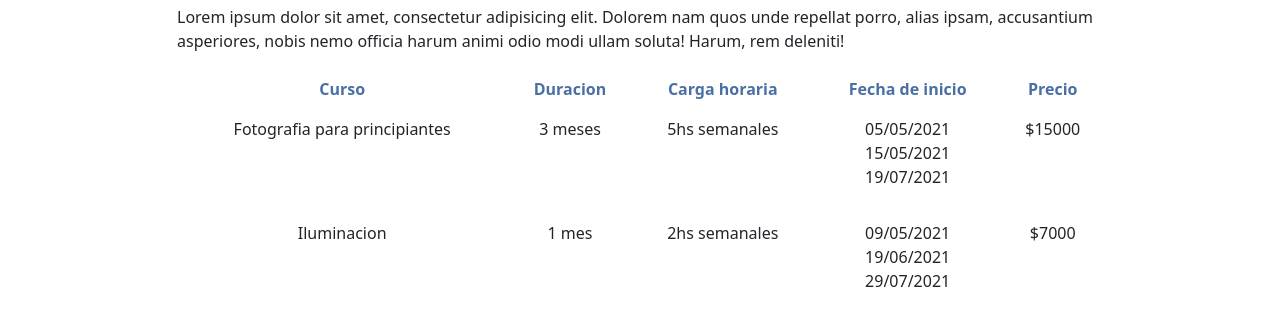
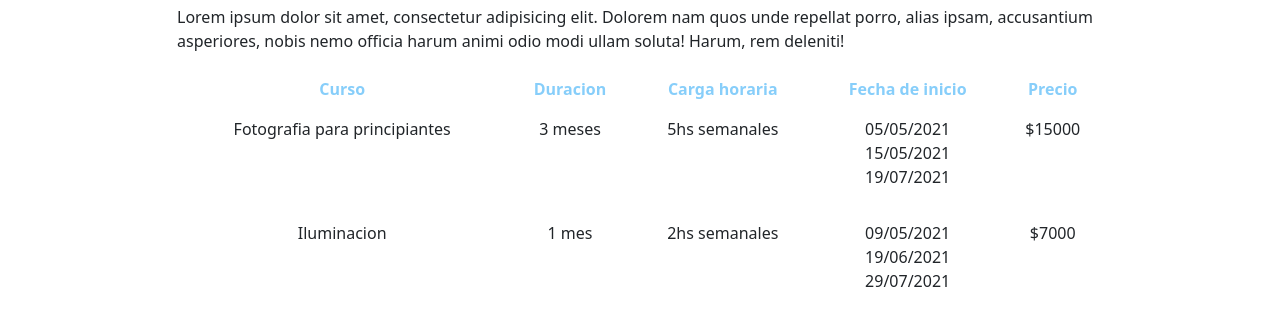
Before and after one commit to KanNeimann/PaginaFotografo-Neimann, a plain HTML site: page cursos.html in a window 1280 px wide. Shown: the part 485-799 px from the top of the page. Drawn offline with Linux system fonts and the light colour scheme.

Commit message:
Update stylesNew.css

```diff
--- a/stylesNew.css
+++ b/stylesNew.css
@@ -16,7 +16,7 @@ a {
   text-decoration: none;
 }
 th {
-  color: var(--color-quinternario);
+  color: var(--color-secundario);
 }
 textarea {
   min-height: 25vh !important;
```
